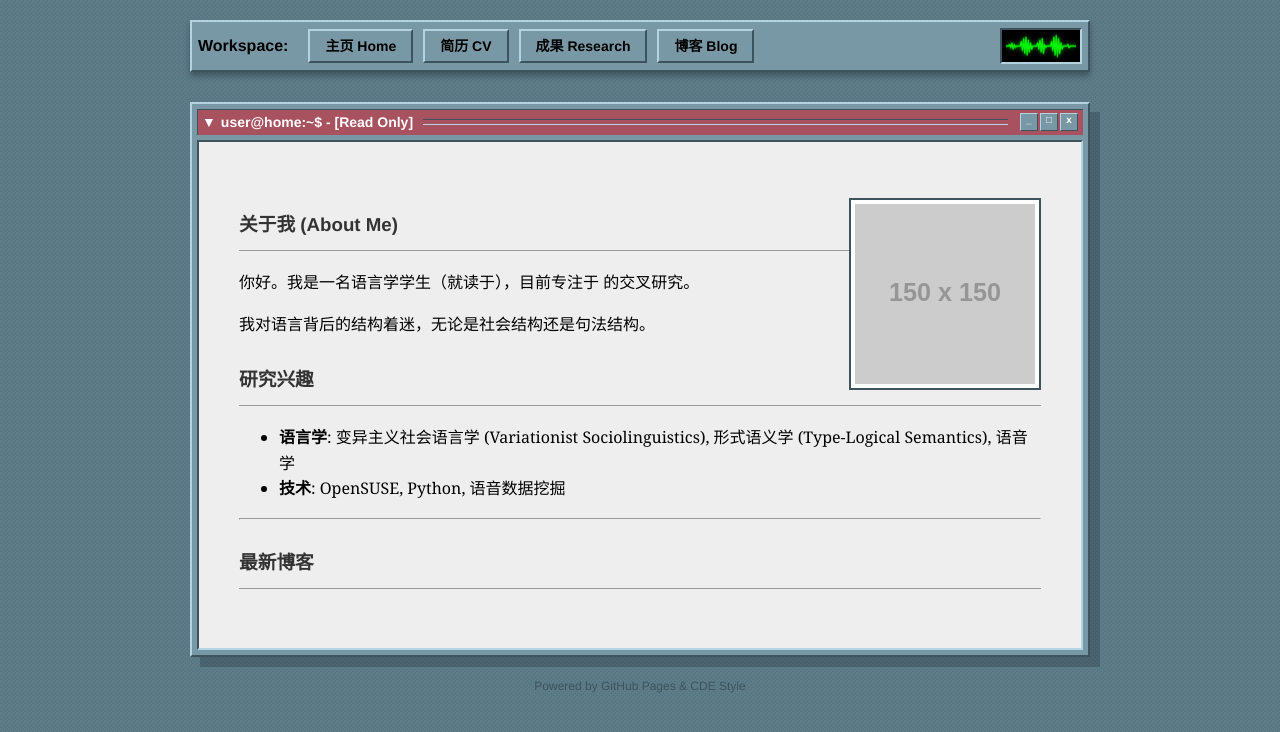
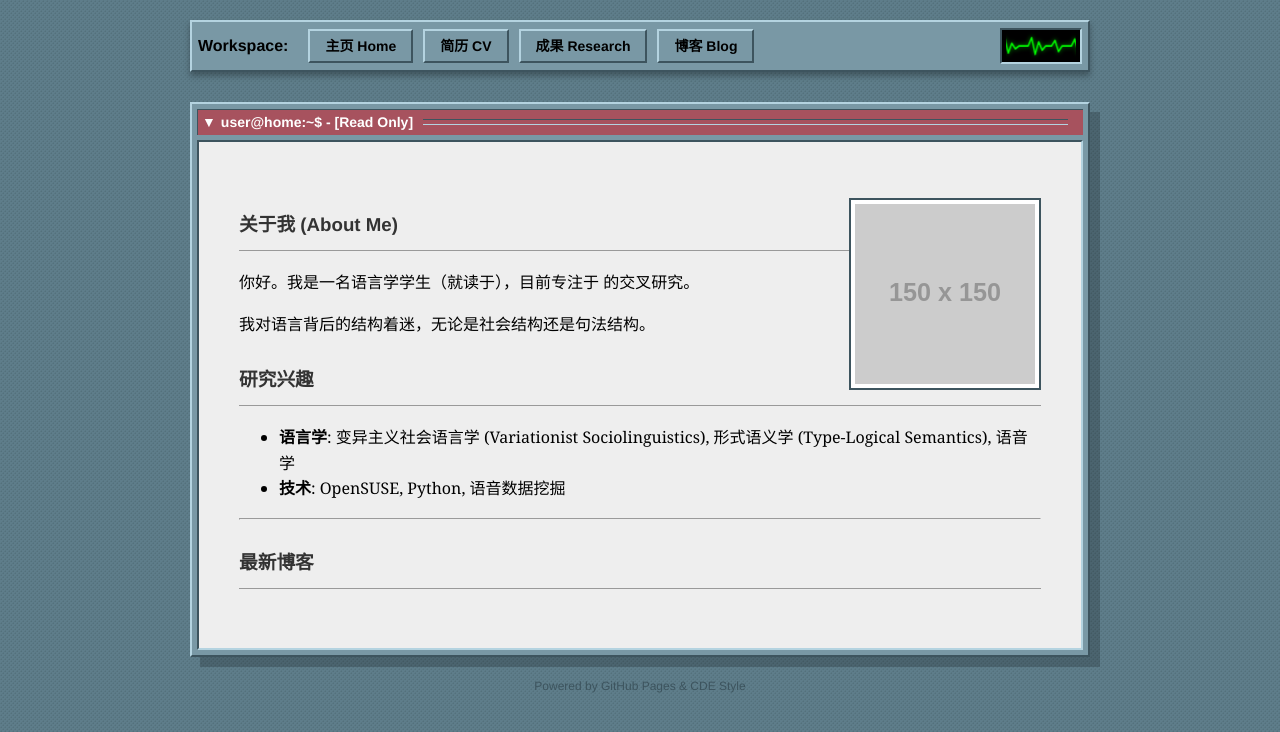
Before and after one commit to ZJWXTHB/zjwxthb.github.io, a Jekyll site: the page built from index.md, in a window 1280 px wide. Shown: the top 732 px of the page. Built offline with Jekyll 4.4.1, drawn with Linux system fonts in a browser that asks for light colours.

Commit message:
Modify audio wave animation and SVG path
Updated audio wave animation to a scrolling effect and adjusted the SVG path for seamless looping.

```diff
--- a/_layouts/default.html
+++ b/_layouts/default.html
@@ -47,25 +47,18 @@
     .audio-wave {
       fill: none;
       stroke: #0f0;
-      stroke-width: 1.2px; /* 稍微细一点，更精致 */
+      stroke-width: 1.2px;
       stroke-linejoin: round;
-      stroke-linecap: round; /* 圆头，更像模拟信号 */
-      transform-origin: center;
-      /* 模拟说话时的不规则振幅震动 */
-      animation: amplitude-mod 1.2s infinite linear;
+      stroke-linecap: round;
+      /* 改为水平滚动动画，模拟实时录音的“走带”效果 */
+      animation: wave-scroll 2s linear infinite;
       filter: drop-shadow(0 0 2px rgba(0, 255, 0, 0.6)); /* 荧光辉光 */
     }
 
-    /* 模拟真实的语音包络变化：忽大忽小 */
-    @keyframes amplitude-mod {
-      0% { transform: scaleY(0.5); opacity: 0.6; }
-      15% { transform: scaleY(1.1); opacity: 1; }
-      30% { transform: scaleY(0.7); opacity: 0.8; }
-      45% { transform: scaleY(1.2); opacity: 1; }
-      60% { transform: scaleY(0.6); opacity: 0.7; }
-      75% { transform: scaleY(0.9); opacity: 0.9; }
-      90% { transform: scaleY(1.15); opacity: 1; }
-      100% { transform: scaleY(0.5); opacity: 0.6; }
+    /* 滚动动画：将波形向左移动50%的自身宽度（因为路径是重复的两段） */
+    @keyframes wave-scroll {
+      0% { transform: translateX(0); }
+      100% { transform: translateX(-50%); }
     }
   </style>
 </head>
@@ -88,10 +81,13 @@
     <!-- 外层是凹陷的显示屏 (CDE Inset) -->
     <div class="cde-inset ling-widget">
       <div class="spectrum-visual">
-        <!-- ViewBox: 0 0 60 20 -->
+        <!-- ViewBox 宽60，但我们将绘制宽120的路径以实现滚动循环 -->
         <svg width="100%" height="100%" viewBox="0 0 60 20" preserveAspectRatio="none">
-           <!-- 模拟真实的语音波形包络：包含起振、主峰、静音间隙、次峰 -->
-           <path d="M0 10 L2 10 L3 9 L4 11 L5 8 L6 12 L7 9 L8 11 L9 10 L12 10 L13 7 L14 13 L15 5 L16 15 L17 4 L18 16 L19 6 L20 14 L21 8 L22 12 L23 10 L26 10 L27 8 L28 12 L29 6 L30 14 L31 5 L32 15 L33 9 L34 11 L35 10 L38 10 L39 7 L40 13 L41 4 L42 16 L43 3 L44 17 L45 5 L46 15 L47 8 L48 12 L49 10 L52 10 L53 9 L54 11 L55 10 L60 10" class="audio-wave" />
+           <!--
+              绘制两段完全相同的波形 (0-60 和 60-120)，连接在一起。
+              动画会移动它，当第二段移动到第一段的位置时复位，实现无缝循环。
+           -->
+           <path d="M0 10 L5 10 L8 5 L11 15 L14 8 L17 12 L20 10 L25 10 L28 10 L31 4 L34 16 L37 7 L40 13 L43 10 L48 10 L51 6 L54 14 L57 10 L60 10 L65 10 L68 5 L71 15 L74 8 L77 12 L80 10 L85 10 L88 10 L91 4 L94 16 L97 7 L100 13 L103 10 L108 10 L111 6 L114 14 L117 10 L120 10" class="audio-wave" />
         </svg>
       </div>
     </div>
@@ -107,9 +103,6 @@
         {% if page.title %}{{ page.title }}{% else %}Text Editor{% endif %} - [Read Only]
       </span>
       <div class="grip-lines"></div>
-      <span class="win-btn">_</span>
-      <span class="win-btn">□</span>
-      <span class="win-btn">x</span>
     </div>
 
     <!-- 内容区域 (White Paper) -->
```
